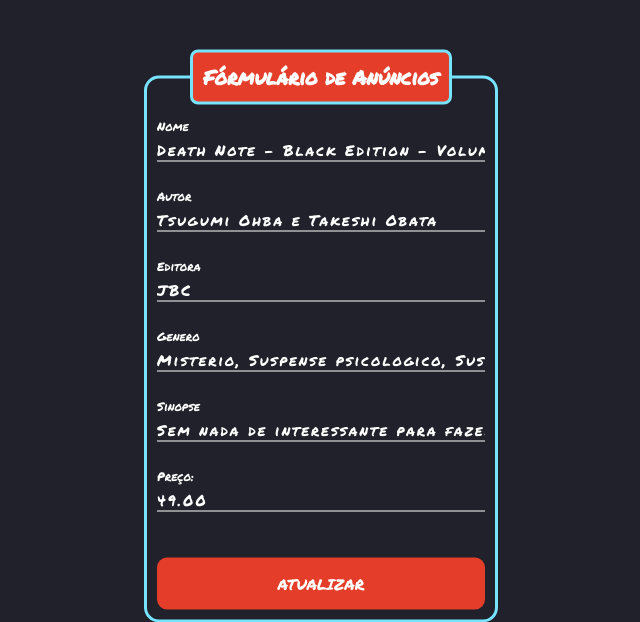
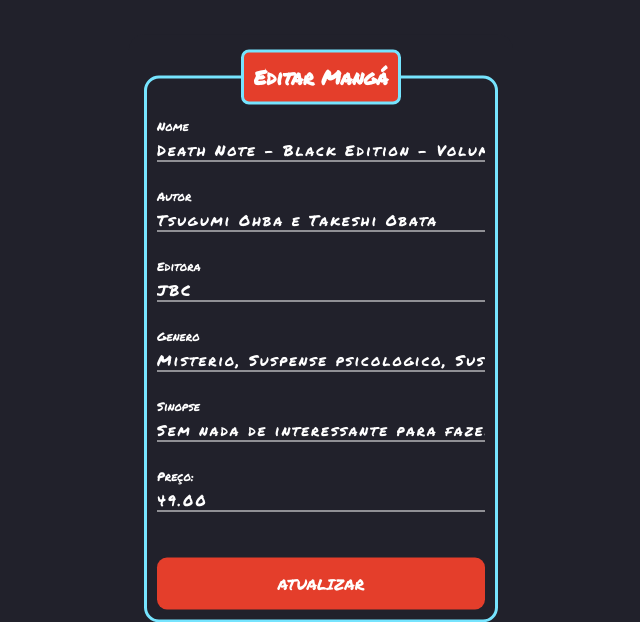
Before and after one commit to DarioRJunior/MangaStore, a PHP site: page /pages/mangas/edicao_mangas.php?id=1 in a window 1280 px wide. Shown: the part 64-686 px from the top of the page, without its empty margins (319-959 px from the left). Run offline with PHP 8.4, Linux system fonts and the light colour scheme; a user stored in the database is signed in; data comes from the database, SQL or seed files in the repository.

Commit message:
edicao de manga e manual do sistema para adm

```diff
--- a/pages/mangas/edicao_mangas.php
+++ b/pages/mangas/edicao_mangas.php
@@ -52,7 +52,7 @@ if (!empty($_GET['id'])) {
     <div class="box">
         <form action="saveEdit.php" method="POST">
             <fieldset>
-                <legend><b>Fórmulário de Anúncios</b></legend>
+                <legend><b>Editar Mangá</b></legend>
                 <br>
                 <div class="inputBox">
                     <input type="text" name="nome" id="nome" value="<?php echo $nome ?>" class="inputUser" required>
--- a/pages/sistema/sistemaAdm.php
+++ b/pages/sistema/sistemaAdm.php
@@ -39,7 +39,7 @@ if ($_SESSION["UsuarioNivel"] != "ADM") echo "<script>alert('Você não é Admin
                     <a href="../mangas/cadastro_mangas.php">Cadastrar novo mangá</a>
                     <a href="../mangas/lista_mangas.php?pagina=1">Ver todos os mangás</a>
                     <a href="../relatorio-clientes/relatorio-clientes.php">Ver usuários cadastrados</a>
-                    <a href="../../src/manual/" download="Manual do Sistema Adiministração">Manual do Sistema Adm</a>
+                    <a href="../../src/manual/MangaStore-Manual_do_Sistema_adm.pdf" download="Manual do Sistema Adiministração">Manual do Sistema Adm</a>
                 </div>
             </div>
         </section>
```
Also changed, not shown: 1 other file.
